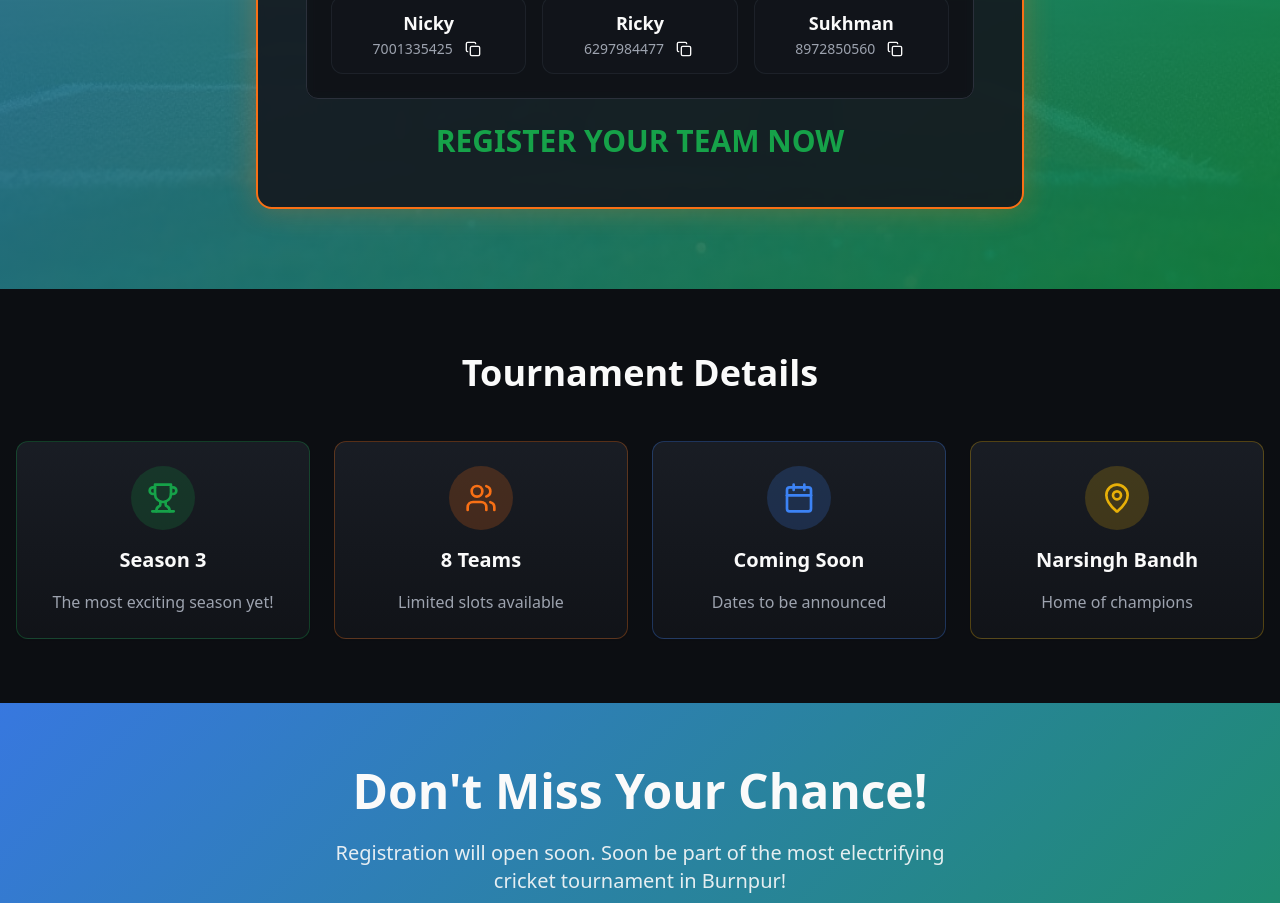
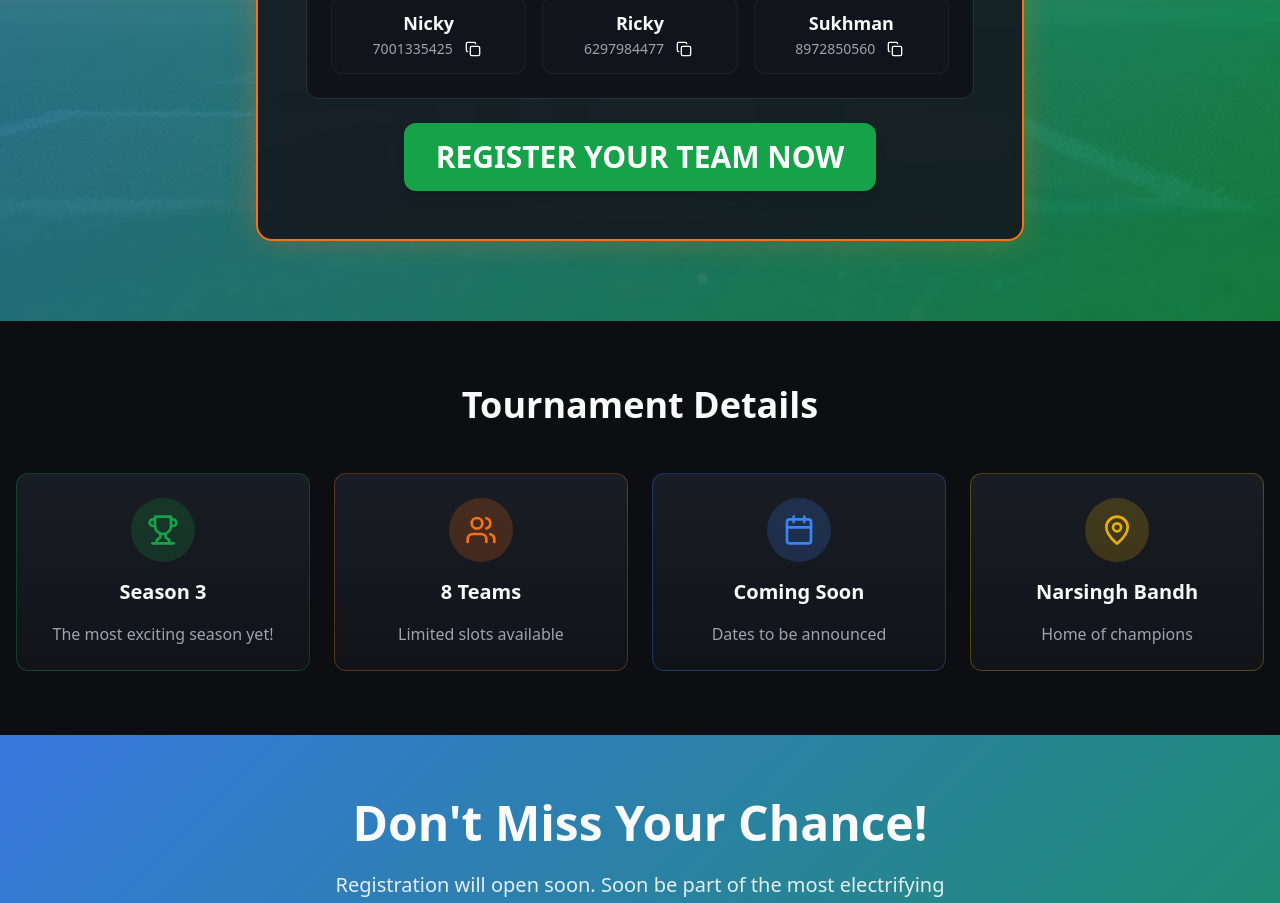
Before and after one commit to Sukhman-123/nbpl, a React (Vite) app: page / in a window 1280 px wide. Shown: the part 1060-1963 px from the top of the page. Built offline with nearby package versions, Linux system fonts and the light colour scheme; the HTML template or start-up script is replaced by a standard one.

Commit message:
Replace paragraph with button for team registration

```diff
--- a/src/pages/Index.tsx
+++ b/src/pages/Index.tsx
@@ -129,9 +129,12 @@ const Index = () => {
               </div>
 
               <div className="flex justify-center">
-                <p className="text-2xl md:text-3xl font-bold text-primary">
+                <button
+                  onClick={() => window.open('https://docs.google.com/forms/d/e/1FAIpQLSeaPIJixU239lXCGyC-shufw5LdiwkCgkFU7glx4p2fJbm3uA/viewform?usp=publish-editor', '_blank')}
+                  className="px-8 py-4 text-2xl md:text-3xl font-bold text-white bg-primary hover:bg-primary/90 rounded-lg transition-colors shadow-lg hover:shadow-xl cursor-pointer"
+                >
                   REGISTER YOUR TEAM NOW
-                </p>
+                </button>
               </div>
             </div>
           </div>
```
